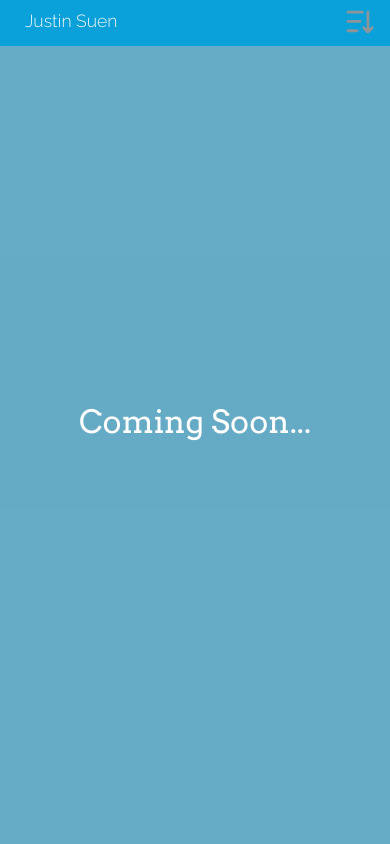
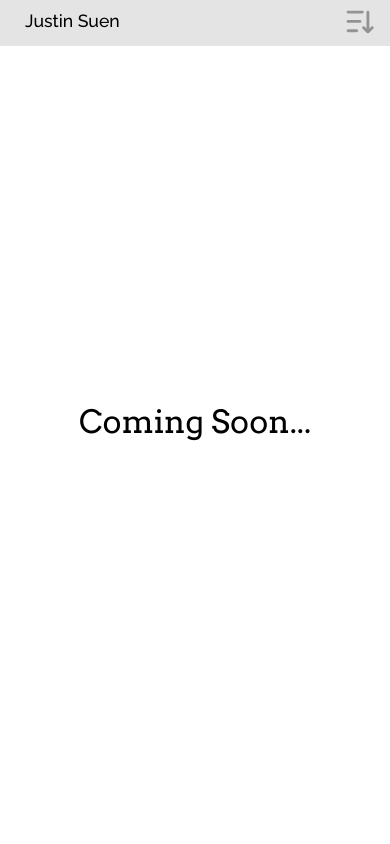
Before and after one commit to justinsuen/justinsuen.com, a PHP site: page / in a window 390 px wide. Run offline with PHP 8.4, Linux system fonts and the light colour scheme; some libraries are stand-ins or nearby versions.

Commit message:
Color changes
Changed color scheme

```diff
--- a/css/index.css
+++ b/css/index.css
@@ -1,11 +1,10 @@
 body {
-	/*background: url("../images/global/index.jpg") no-repeat center center fixed;*/
   	background-size: cover;
   	overflow: hidden;
 }
 
 overlay {
-	background-color: rgba(1, 116, 160, 0.6);
+	background-color: rgba(255,255,255);
     height: 100%;
     width: 100%;
     top: 0;
@@ -17,7 +16,7 @@
 overlay h1 {
 	font: normal 500% 'Arvo', serif;
 	font-weight: 600;
-	color: rgba(255,255,255,1);
+	color: #000;
 	position: absolute;
 	top: 50%;
 	left: 50%;
--- a/css/nav.css
+++ b/css/nav.css
@@ -1,7 +1,6 @@
 /* Generics */
 nav {
-	background-color: #00A0DD;
-	opacity: 0.9;
+	background-color: rgba(188, 188, 188, 0.4);
 	z-index: 10;
 
 	/* Disable highlighting*/
@@ -24,15 +23,15 @@
 .nav-logo {
 	text-align: left;
 	text-decoration: none;
-	font-weight: 300;
-	color: #FFF;
+	font-weight: 500;
+	color: #000;
 	float: left;
 	pointer-events: none;
 }
 
 nav li a {
 	text-decoration: none;
-	color: #7AD9FE;
+	color: rgb(104, 104, 104);
 
 	/* Fancy hover */
 	transition: 0.3s;
@@ -151,6 +150,7 @@
 @media only screen and (max-width: 480px){
 	nav {
 		height: auto;
+		font-weight: 500;
 	}
 
 	.nav-up {
@@ -166,7 +166,11 @@
 	}
 
 	nav li:nth-child(odd) {
-		background-color: #07BAFF;
+		background-color: rgba(188, 188, 188, 0.4);
+	}
+
+	nav li a {
+		font-weight: 300;
 	}
 
 	nav ul {
@@ -179,12 +183,16 @@
 		text-indent: 25px;
 	}
 
+	nav a:nth-child(odd) {
+		color: rgb(104,104,104);
+	}
+
 	nav a#pull {
 		display: inline-block;
 		width: 100%;
 		position: relative;
 		text-decoration: none;
-		color: #FFF;
+		color: #000;
 		padding: 10px 0px 15px 0px;
 	}
 
--- a/index.html
+++ b/index.html
@@ -17,10 +17,10 @@
 <nav class="nav-down">
     <!--Regular nav bar-->
     <ul class="nav-down">
-        <li class="nav-logo">Justin Sueen</li>
+        <li class="nav-logo">Justin Suen</li>
         <li><a href="#">Home</a></li>
         <li><a href="#">Blog</a></li>
-        <li><a href="#">Projects</a></li>
+        <li><a href="#">Stuff</a></li>
         <li><a href="#">About</a></li>
     </ul>
 
```
